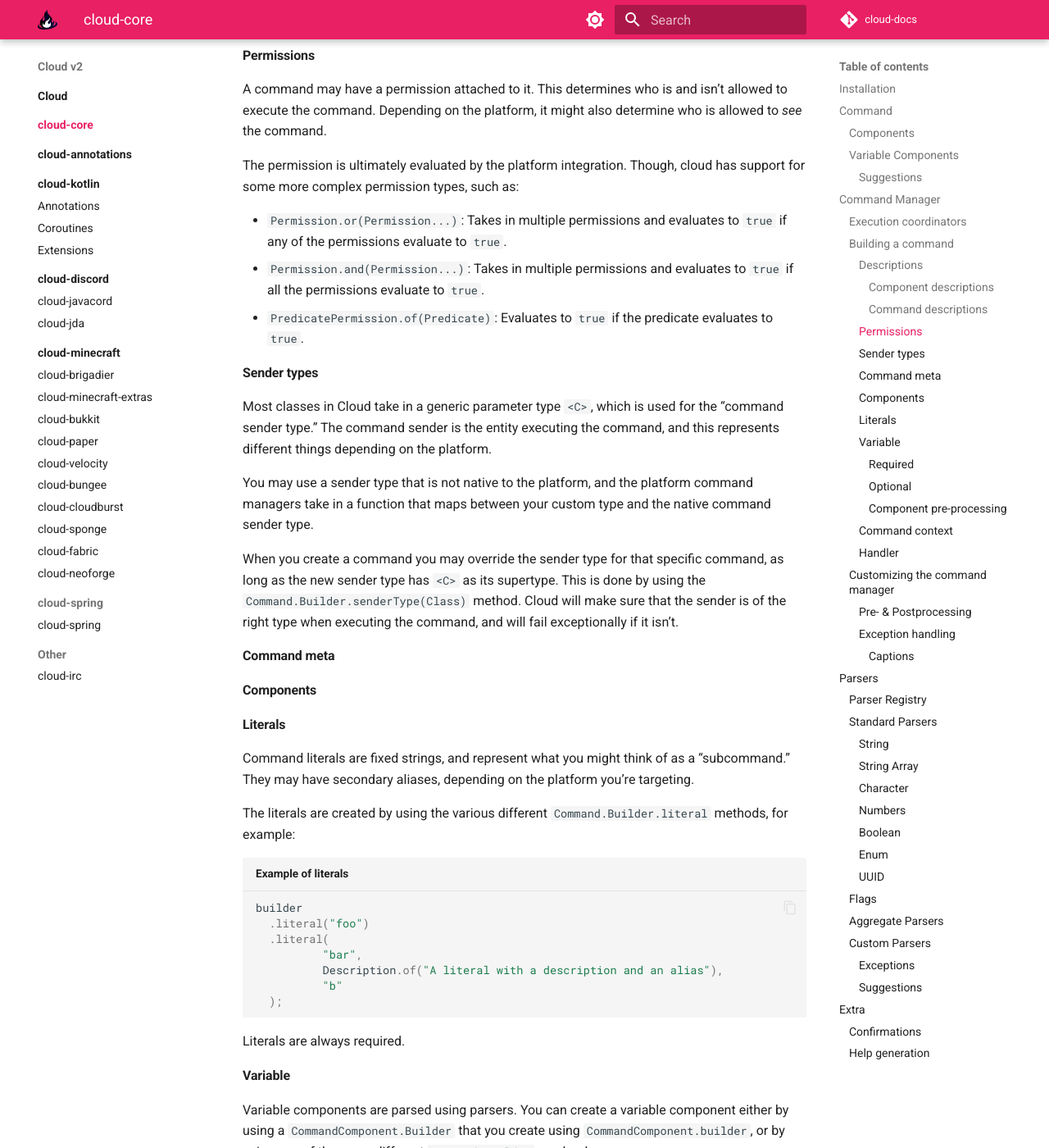
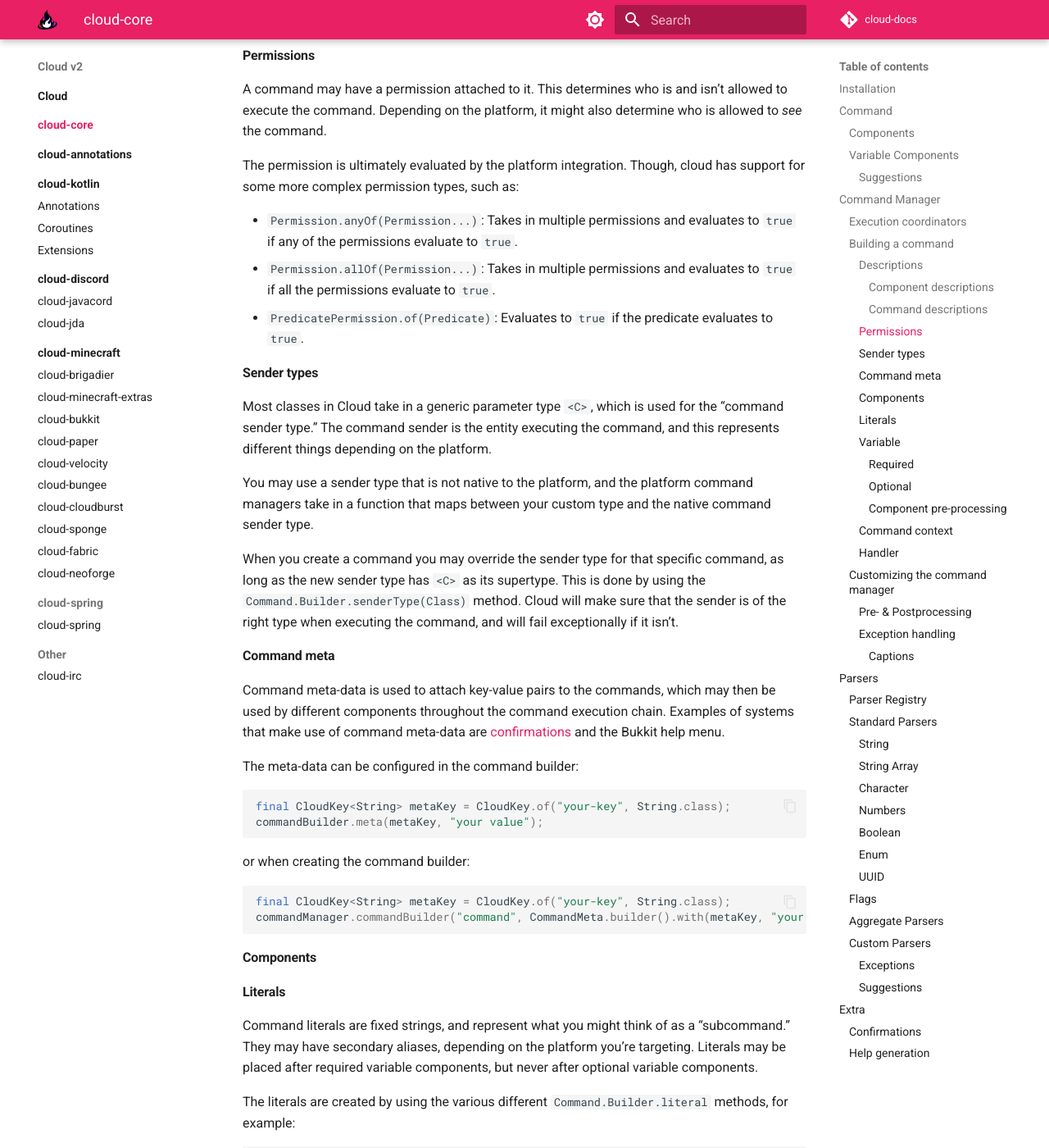
Before and after one commit to Incendo/cloud-docs, an MkDocs documentation site: the page built from docs/core/index.md, in a window 1280 px wide and 1400 px high, scrolled down 2874 px. Shown: the whole window at 82% size. Built offline with MkDocs 1.6.1 and Material for MkDocs 9.7.7, drawn with Linux system fonts in a browser that asks for light colours; comment, search, counter and statistics services are not loaded.

Commit message:
document meta

````diff
--- a/docs/core/index.md
+++ b/docs/core/index.md
@@ -134,8 +134,8 @@ Depending on the platform, it might also determine who is allowed to _see_ the c
 The permission is ultimately evaluated by the platform integration.
 Though, cloud has support for some more complex permission types, such as:
 
-- `Permission.or(Permission...)`: Takes in multiple permissions and evaluates to `true` if any of the permissions evaluate to `true`.
-- `Permission.and(Permission...)`: Takes in multiple permissions and evaluates to `true` if all the permissions evaluate to `true`.
+- `Permission.anyOf(Permission...)`: Takes in multiple permissions and evaluates to `true` if any of the permissions evaluate to `true`.
+- `Permission.allOf(Permission...)`: Takes in multiple permissions and evaluates to `true` if all the permissions evaluate to `true`.
 - `PredicatePermission.of(Predicate)`: Evaluates to `true` if the predicate evaluates to `true`.
 
 #### Sender types
@@ -155,12 +155,31 @@ if it isn't.
 
 #### Command meta
 
+Command meta-data is used to attach key-value pairs to the commands, which may then be used by different components
+throughout the command execution chain.
+Examples of systems that make use of command meta-data are [confirmations](#confirmations) and the Bukkit help menu.
+
+The meta-data can be configured in the command builder:
+
+```java
+final CloudKey<String> metaKey = CloudKey.of("your-key", String.class);
+commandBuilder.meta(metaKey, "your value");
+```
+
+or when creating the command builder:
+
+```java
+final CloudKey<String> metaKey = CloudKey.of("your-key", String.class);
+commandManager.commandBuilder("command", CommandMeta.builder().with(metaKey, "your value").build());
+```
+
 #### Components
 
 #### Literals
 
 Command literals are fixed strings, and represent what you might think of as a "subcommand."
 They may have secondary aliases, depending on the platform you're targeting.
+Literals may be placed after required variable components, but never after optional variable components.
 
 The literals are created by using the various different `Command.Builder.literal` methods, for example:
 
````
